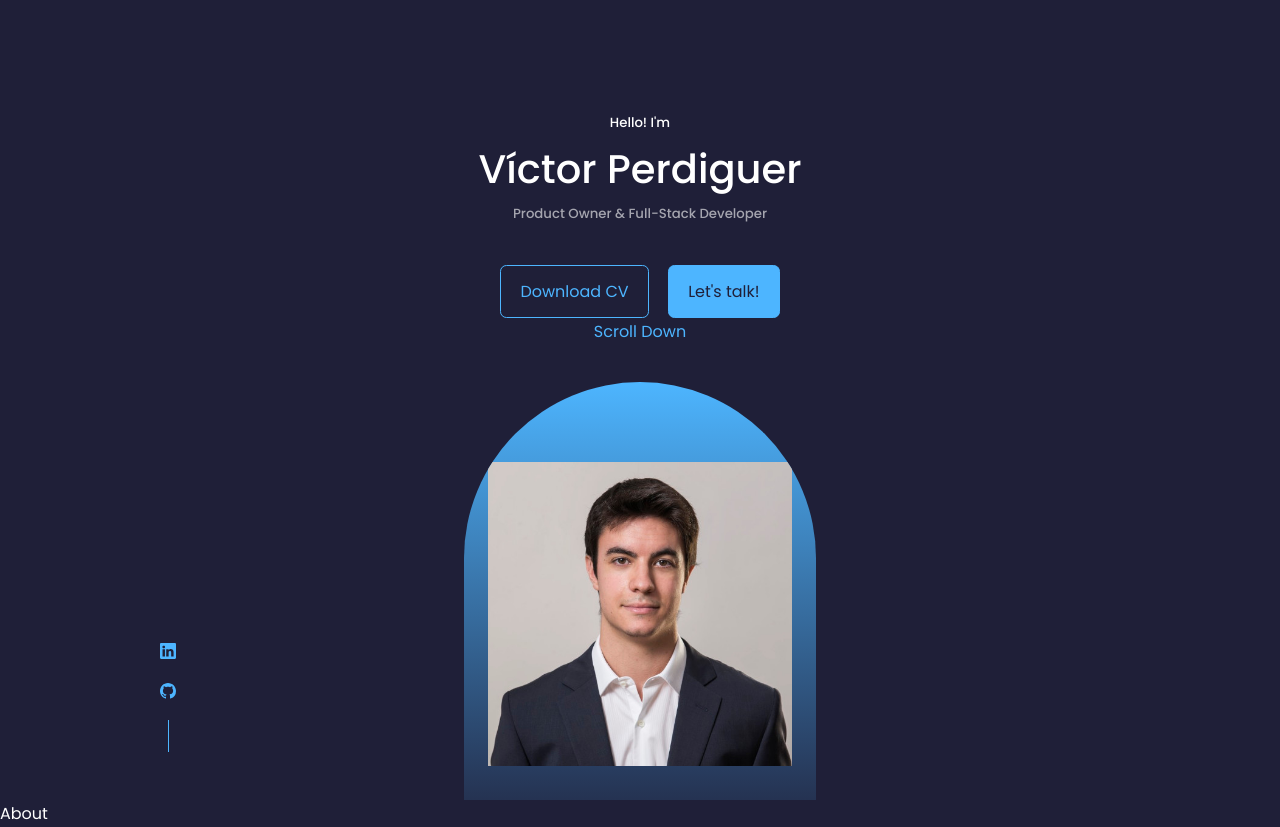
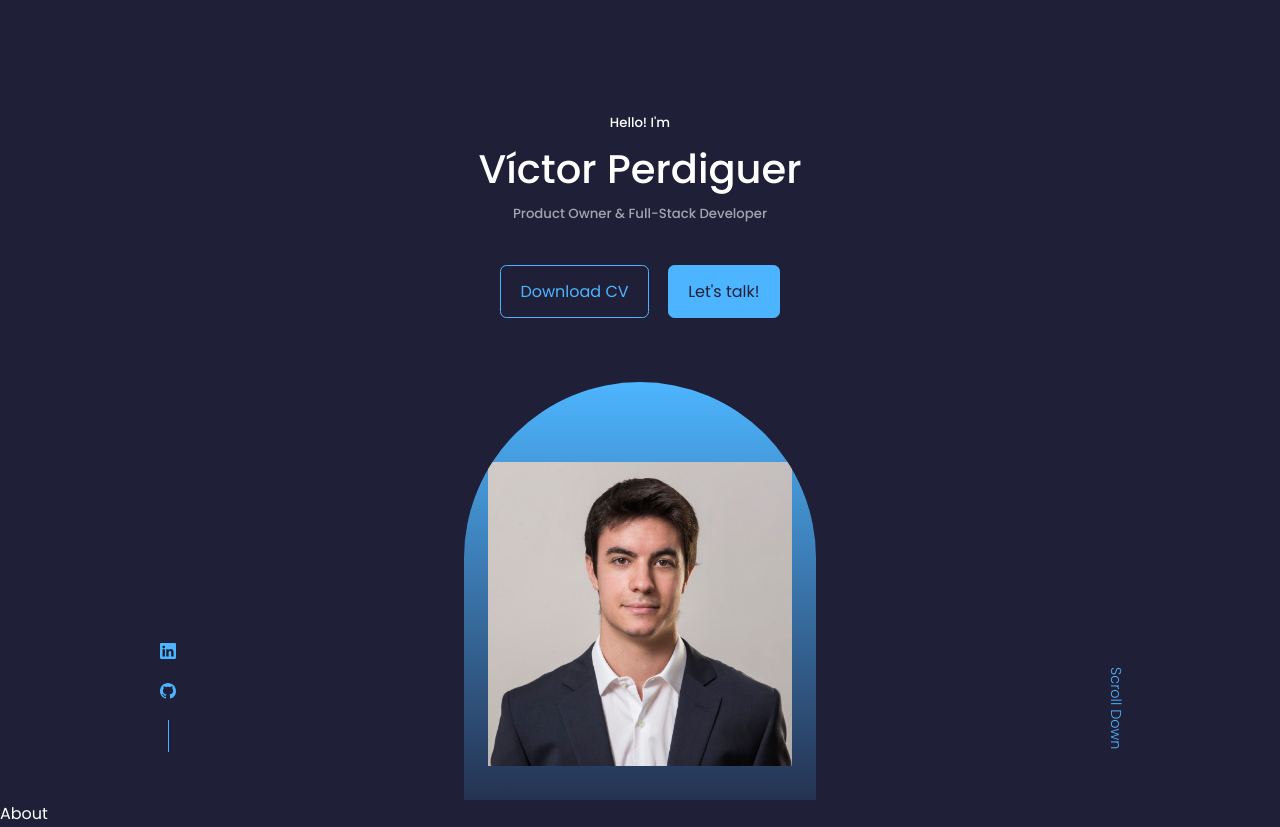
Before and after one commit to victorperdiguer/my-website, a React (Create React App) app: page / in a window 1280 px wide. Built offline with nearby package versions, Linux system fonts and the light colour scheme.

Commit message:
header done

```diff
--- a/src/components/header/Header.css
+++ b/src/components/header/Header.css
@@ -48,3 +48,31 @@
   overflow: hidden;
   padding: 5rem 1.5rem 1.5rem 1.5rem;
 }
+
+/* ===== Scroll Down ===== */
+.scroll__down {
+  position:absolute;
+  right: -2.3rem;
+  bottom:5rem;
+  transform: rotate(90deg);
+  font-weight:300;
+  font-size:0.9rem;
+}
+
+/* MEDIA QUERIES - MEDIUM DEVICES */
+@media screen and (max-width: 1024px) {
+  header {
+    height:68vh;
+  }
+}
+
+/* MEDIA QUERIES - SMALL DEVICES */
+@media screen and (max-width: 600px) {
+  header {
+    height:100vh;
+  }
+  .header__socials,
+  .scroll__down {
+    display: none;
+  }
+}
```
